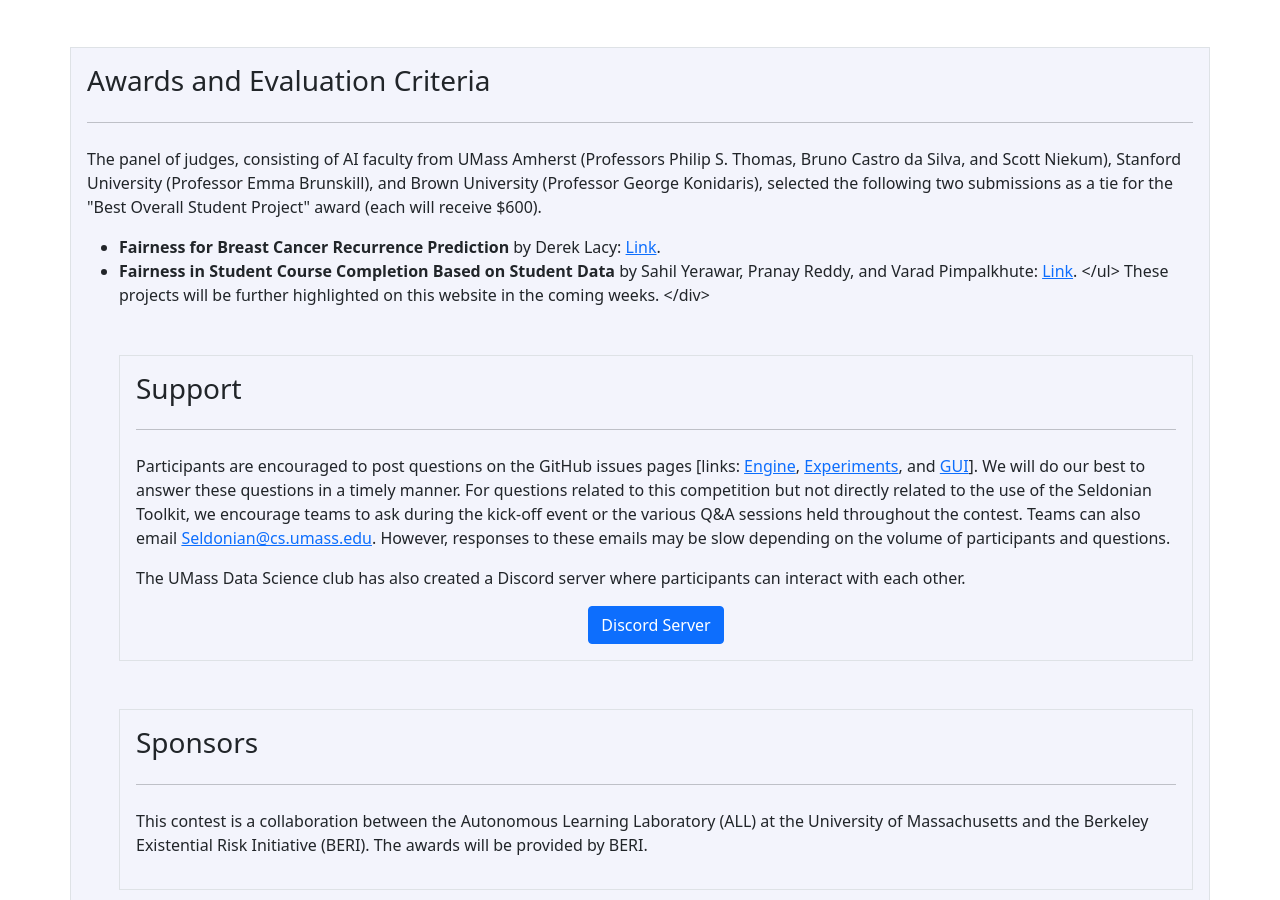
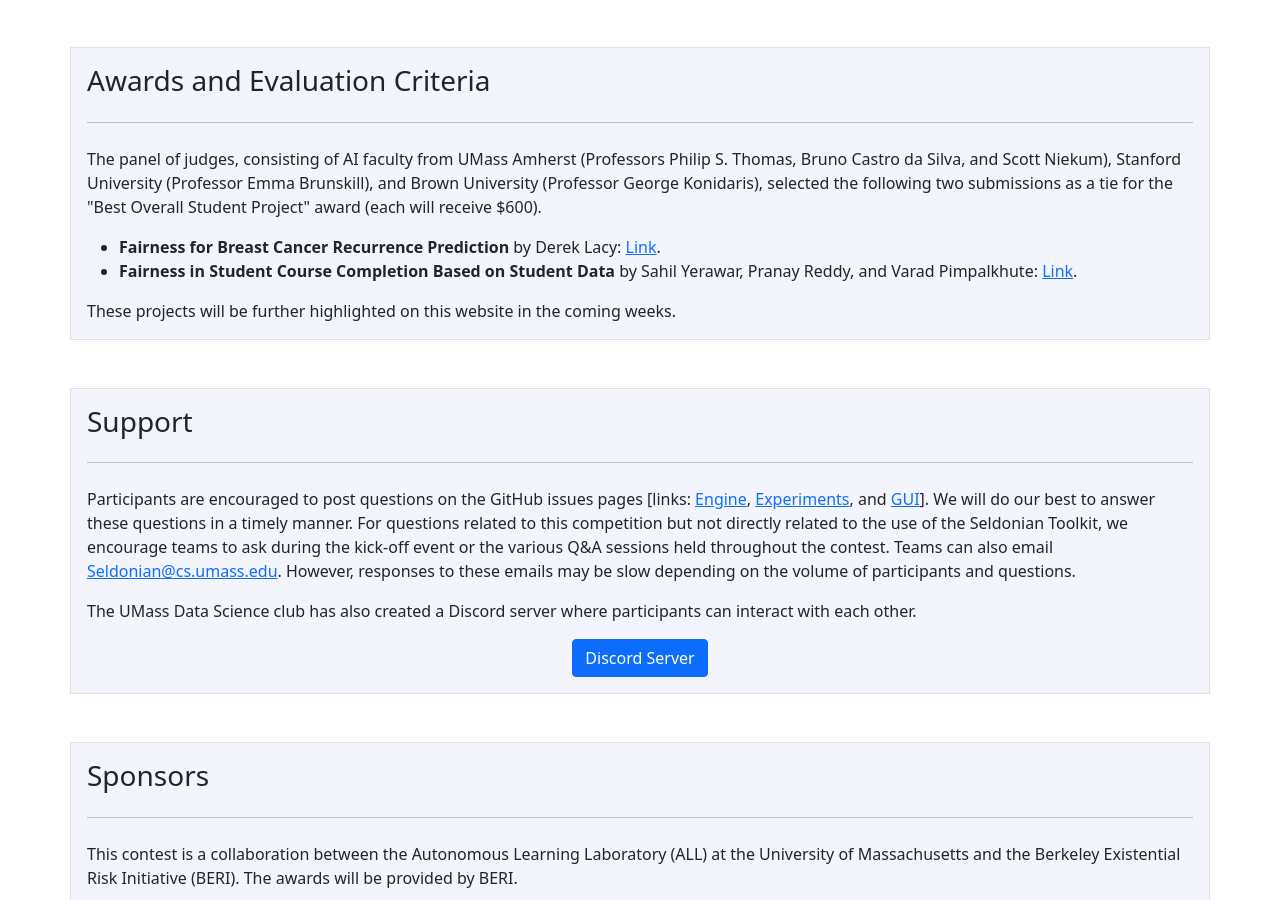
Before and after one commit to seldonian-framework/Tutorials, a Jekyll site: the page built from contest.md, in a window 1280 px wide and 900 px high, scrolled down 2806 px. Built offline with Jekyll 4.4.1, drawn with Linux system fonts in a browser that asks for light colours; nearby versions of some CDN libraries.

Commit message:
Bug fix in website html.

```diff
--- a/contest.md
+++ b/contest.md
@@ -101,8 +101,8 @@
     <hr class="my-4" />
     <p> The panel of judges, consisting of AI faculty from UMass Amherst (Professors Philip S. Thomas, Bruno Castro da Silva, and Scott Niekum), Stanford University (Professor Emma Brunskill), and Brown University (Professor George Konidaris), selected the following two submissions as a tie for the "Best Overall Student Project" award (each will receive $600).</p>
     <ul>
-        <li><b>Fairness for Breast Cancer Recurrence Prediction</b> by Derek Lacy: <a href="https://github.com/d1lacy/Fairness-for-Breast-Cancer-Recurrence-Prediction">Link</a>.
-        <li><b>Fairness in Student Course Completion Based on Student Data</b> by Sahil Yerawar, Pranay Reddy, and Varad Pimpalkhute: <a href="https://github.com/pranay-ar/UnfairSlayers_Seldonian_oulad">Link</a>.
+        <li><b>Fairness for Breast Cancer Recurrence Prediction</b> by Derek Lacy: <a href="https://github.com/d1lacy/Fairness-for-Breast-Cancer-Recurrence-Prediction">Link</a>.</li>
+        <li><b>Fairness in Student Course Completion Based on Student Data</b> by Sahil Yerawar, Pranay Reddy, and Varad Pimpalkhute: <a href="https://github.com/pranay-ar/UnfairSlayers_Seldonian_oulad">Link</a>.</li>
     </ul>
     These projects will be further highlighted on this website in the coming weeks.
 </div>
```
